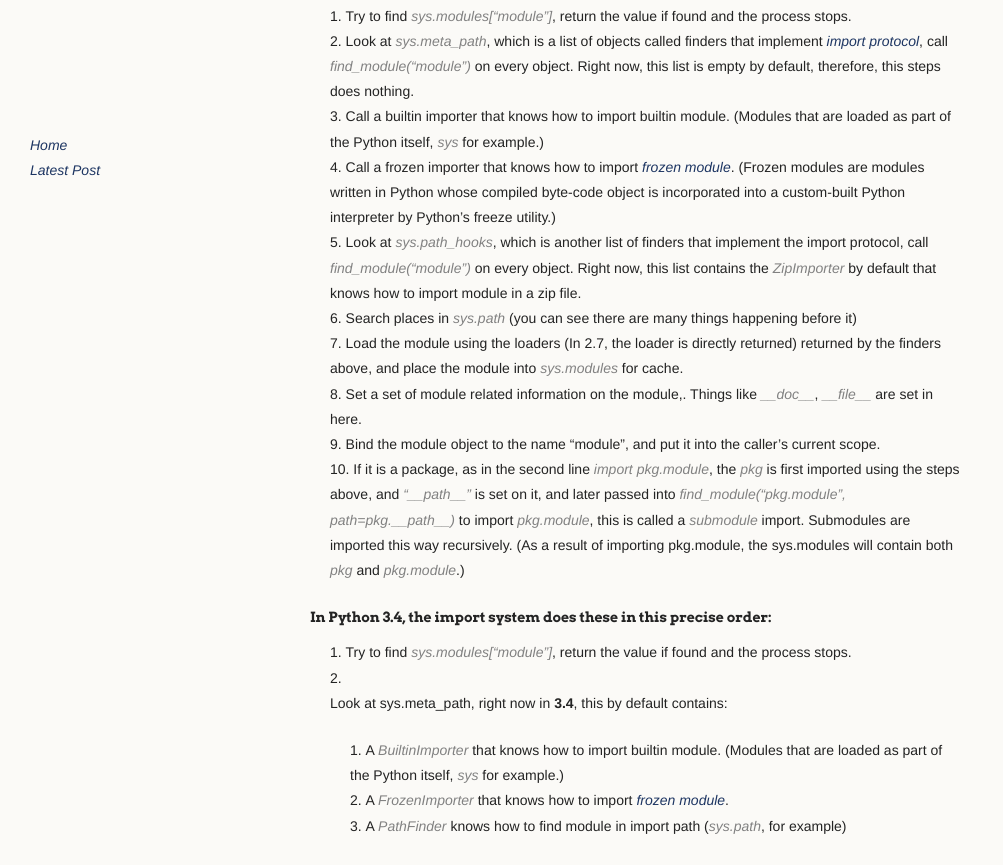
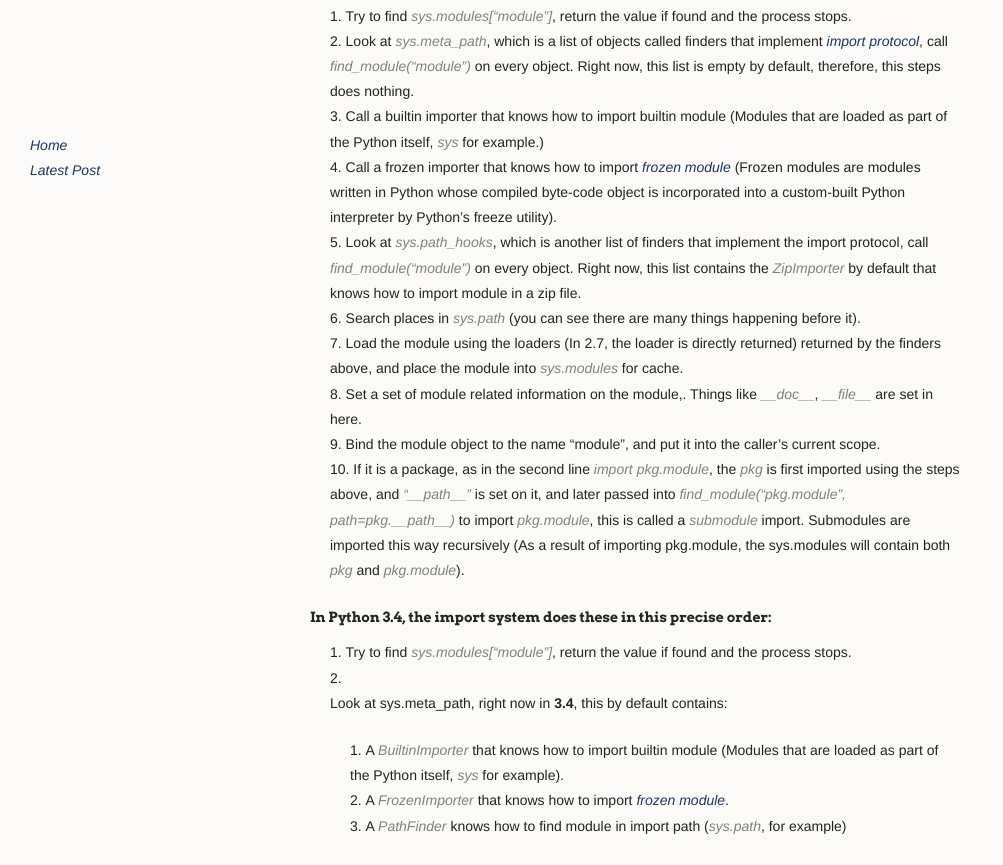
Before and after one commit to chaobin/chaobin.github.io, a Jekyll site: the page built from _posts/2015-06-22-understand-import-system-of-python.markdown, in a window 1280 px wide and 1400 px high, scrolled down 998 px. Shown: the part 152-1017 px from the top of the window, without its empty margins (0-1003 px from the left). Built offline with Jekyll 4.4.1, drawn with Linux system fonts in a browser that asks for light colours; Markdown is read by kramdown in place of the engine named in the settings.

Commit message:
Grammar checks

```diff
--- a/_posts/2015-05-13-interoperate-with-c-cpp-in-python.markdown
+++ b/_posts/2015-05-13-interoperate-with-c-cpp-in-python.markdown
@@ -183,7 +183,7 @@ tested than with C.
 [Cython](http://docs.cython.org/) is a standalone language.
 It is in fact a super set of Python, extending it with:
 
-- C data types (with auto conversion from/to Python values )
+- C data types (with auto conversion from/to Python values)
 - ability to call C/C++ libraries freely
 - a compiler that compiles the Cython code into C
 
--- a/_posts/2015-06-22-understand-import-system-of-python.markdown
+++ b/_posts/2015-06-22-understand-import-system-of-python.markdown
@@ -50,21 +50,21 @@ import pkg.module # a module from a package
 
 1. Try to find *sys.modules["module"]*, return the value if found and the process stops.
 1. Look at *sys.meta_path*, which is a list of objects called finders that implement [import protocol](https://www.python.org/dev/peps/pep-0302/#id27), call *find_module("module")* on every object. Right now, this list is empty by default, therefore, this steps does nothing.
-1. Call a builtin importer that knows how to import builtin module. (Modules that are loaded as part of the Python itself, *sys* for example.)
-1. Call a frozen importer that knows how to import [frozen module](https://docs.python.org/2/library/imp.html#imp.init_frozen). (Frozen modules are modules written in Python whose compiled byte-code object is incorporated into a custom-built Python interpreter by Python’s freeze utility.)
+1. Call a builtin importer that knows how to import builtin module (Modules that are loaded as part of the Python itself, *sys* for example.)
+1. Call a frozen importer that knows how to import [frozen module](https://docs.python.org/2/library/imp.html#imp.init_frozen) (Frozen modules are modules written in Python whose compiled byte-code object is incorporated into a custom-built Python interpreter by Python’s freeze utility).
 1. Look at *sys.path_hooks*, which is another list of finders that implement the import protocol, call *find_module("module")* on every object. Right now, this list contains the *ZipImporter* by default that knows how to import module in a zip file.
-1. Search places in *sys.path* (you can see there are many things happening before it)
+1. Search places in *sys.path* (you can see there are many things happening before it).
 1. Load the module using the loaders (In 2.7, the loader is directly returned) returned by the finders above, and place the module into *sys.modules* for cache.
 1. Set a set of module related information on the module,. Things like *\_\_doc\_\_*, *\_\_file\_\_* are set in here.
 1. Bind the module object to the name "module", and put it into the caller's current scope.
-1. If it is a package, as in the second line *import pkg.module*, the *pkg* is first imported using the steps above, and *"\_\_path\_\_"* is set on it, and later passed into *find_module("pkg.module", path=pkg.\_\_path\_\_)* to import *pkg.module*, this is called a *submodule* import. Submodules are imported this way recursively. (As a result of importing pkg.module, the sys.modules will contain both *pkg* and *pkg.module*.)
+1. If it is a package, as in the second line *import pkg.module*, the *pkg* is first imported using the steps above, and *"\_\_path\_\_"* is set on it, and later passed into *find_module("pkg.module", path=pkg.\_\_path\_\_)* to import *pkg.module*, this is called a *submodule* import. Submodules are imported this way recursively (As a result of importing pkg.module, the sys.modules will contain both *pkg* and *pkg.module*).
 
 #### In Python **3.4**, the import system does these in this precise order:
 
 1. Try to find *sys.modules["module"]*, return the value if found and the process stops.
 1. Look at sys.meta_path, right now in **3.4**, this by default contains:
 
-    1. A *BuiltinImporter* that knows how to import builtin module. (Modules that are loaded as part of the Python itself, *sys* for example.)
+    1. A *BuiltinImporter* that knows how to import builtin module (Modules that are loaded as part of the Python itself, *sys* for example).
     1. A *FrozenImporter* that knows how to import [frozen module](https://docs.python.org/2/library/imp.html#imp.init_frozen).
     1. A *PathFinder* knows how to find module in import path (*sys.path*, for example)
 
--- a/_posts/2015-07-22-a-working-understanding-on-SSL-and-HTTPS-using-python.markdown
+++ b/_posts/2015-07-22-a-working-understanding-on-SSL-and-HTTPS-using-python.markdown
@@ -233,4 +233,4 @@ One of them is the few random bytes exchanged between client and server, which i
 
 #### Replay attack
 
-What if someone captures whatever is going between you and the server (e.g., your router can, your ISP can) and later [replay](https://en.wikipedia.org/wiki/Replay_attack) it? SSL comes to rescue again. SSL builds this protection into itself by design. A one-time off session ID is generated to protect you. So when the attacker replays your session, the server will refuse to talk with him because for the new conversation, a new session is used, and the replayed traffic using previous session ID is untrusted. However, it is a bigger picture here with session ID. With what's explained above about handshake having lots of overhead due to public key algorithms, an efficient web application will have a hard time trading off the security between performance and concurrency. So new techniques are explored to avoid a **full handshake** by **resuming** a previous session. [Here](http://vincent.bernat.im/en/blog/2011-ssl-session-reuse-rfc5077.html) is an excellent article that explains this technique.
+What if someone captures whatever is going between you and the server (e.g., your router can, your ISP can) and later [replay](https://en.wikipedia.org/wiki/Replay_attack) it? SSL comes to rescue again. SSL builds this protection into itself by design. A one-time off session ID is generated to protect you. So when the attacker replays your session, the server will refuse to talk with him because for the new conversation, a new session is used, and the replayed traffic using previous session ID is untrusted. However, it is a bigger picture here with session ID. With what's explained above about handshake having lots of overhead due to public key algorithms, an efficient web application will have a hard time trading off between security and performance. So new techniques are explored to avoid a **full handshake** by **resuming** a previous session. [Here](http://vincent.bernat.im/en/blog/2011-ssl-session-reuse-rfc5077.html) is an excellent article that explains this technique.
```
